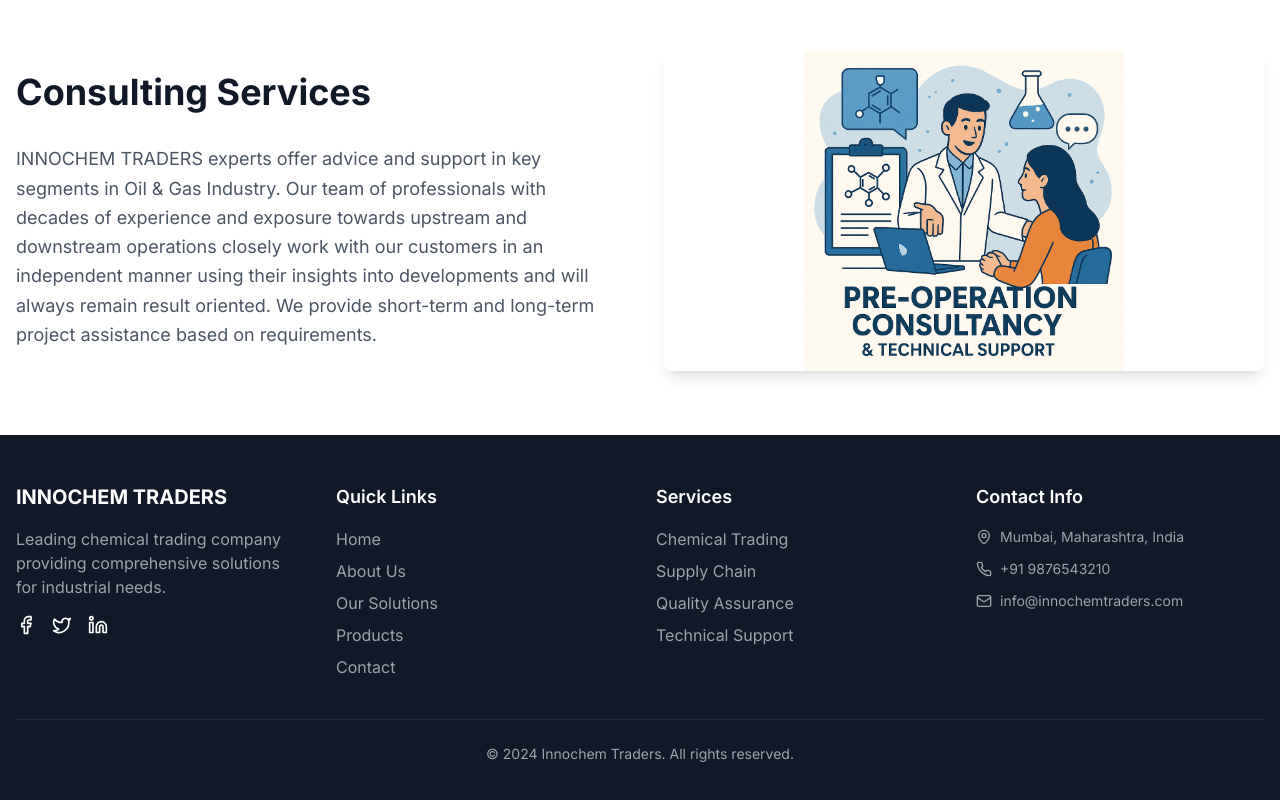
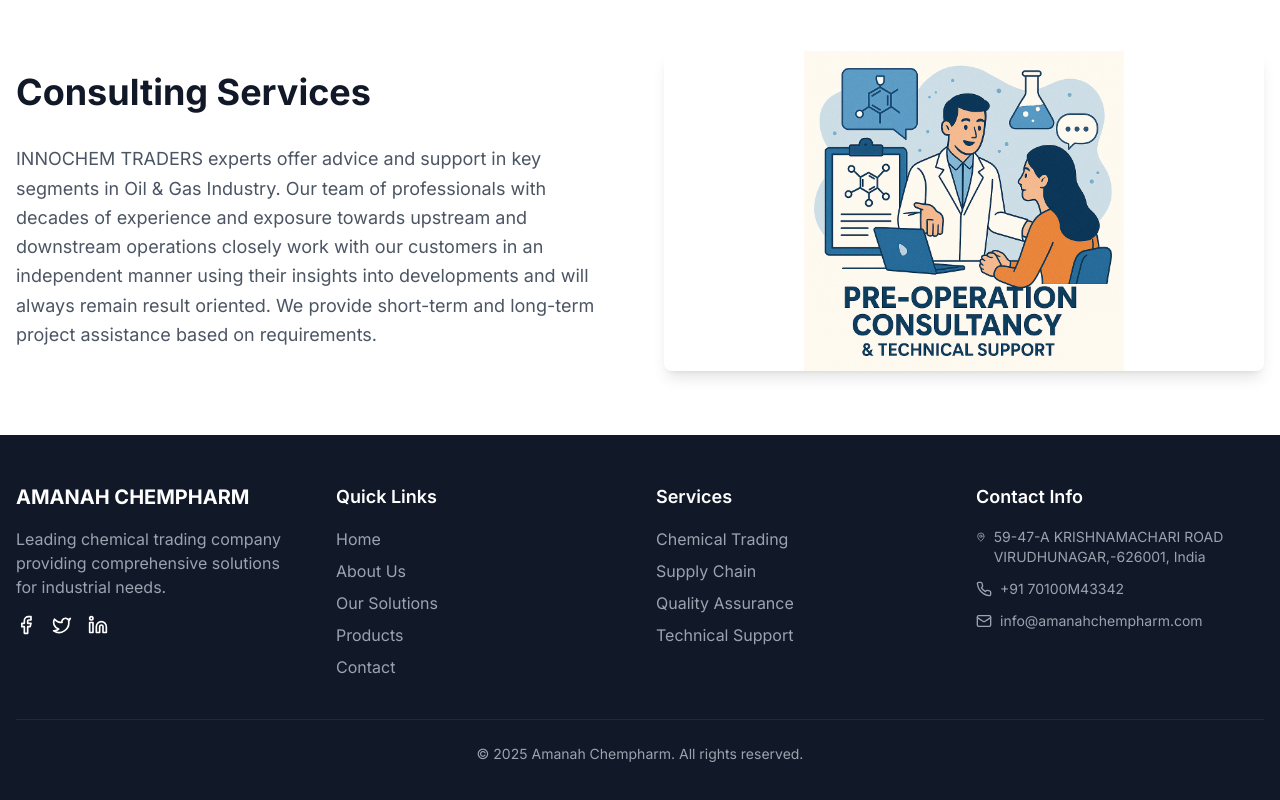
Before and after one commit to raseen2305/amanah2, a React (Vite) app: page /chemical in a window 1280 px wide. Shown: the part 4378-5178 px from the top of the page. Built offline with nearby package versions, Linux system fonts and the light colour scheme.

Commit message:
Update Footer.tsx

```diff
--- a/src/components/chemical/Footer.tsx
+++ b/src/components/chemical/Footer.tsx
@@ -25,7 +25,7 @@ const Footer = () => {
           {/* Company Info */}
           <div data-aos="fade-up" data-aos-delay="100">
             <h3 className="text-xl font-bold mb-4" data-aos="flip-left" data-aos-delay="200">
-              INNOCHEM TRADERS
+              AMANAH CHEMPHARM
             </h3>
             <p className="text-gray-400 mb-4" data-aos="zoom-in" data-aos-delay="300">
               Leading chemical trading company providing comprehensive solutions for industrial needs.
@@ -67,15 +67,15 @@ const Footer = () => {
             <div className="space-y-3 text-gray-400 text-sm">
               <div className="flex items-start space-x-2" data-aos="fade-right" data-aos-delay="500">
                 <MapPin size={16} className="mt-0.5" />
-                <span>Mumbai, Maharashtra, India</span>
+                <span>59-47-A KRISHNAMACHARI ROAD VIRUDHUNAGAR,-626001, India</span>
               </div>
               <div className="flex items-start space-x-2" data-aos="fade-right" data-aos-delay="600">
                 <Phone size={16} className="mt-0.5" />
-                <span>+91 9876543210</span>
+                <span>+91 70100M43342</span>
               </div>
               <div className="flex items-start space-x-2" data-aos="fade-right" data-aos-delay="700">
                 <Mail size={16} className="mt-0.5" />
-                <span>info@innochemtraders.com</span>
+                <span>info@amanahchempharm.com</span>
               </div>
             </div>
           </div>
@@ -84,7 +84,7 @@ const Footer = () => {
           className="border-t border-gray-800 mt-10 pt-6 text-center text-gray-400 text-sm"
           data-aos="zoom-out" data-aos-delay="800"
         >
-          <p>&copy; 2024 Innochem Traders. All rights reserved.</p>
+          <p>&copy; 2025 Amanah Chempharm. All rights reserved.</p>
         </div>
       </div>
     </footer>
```
